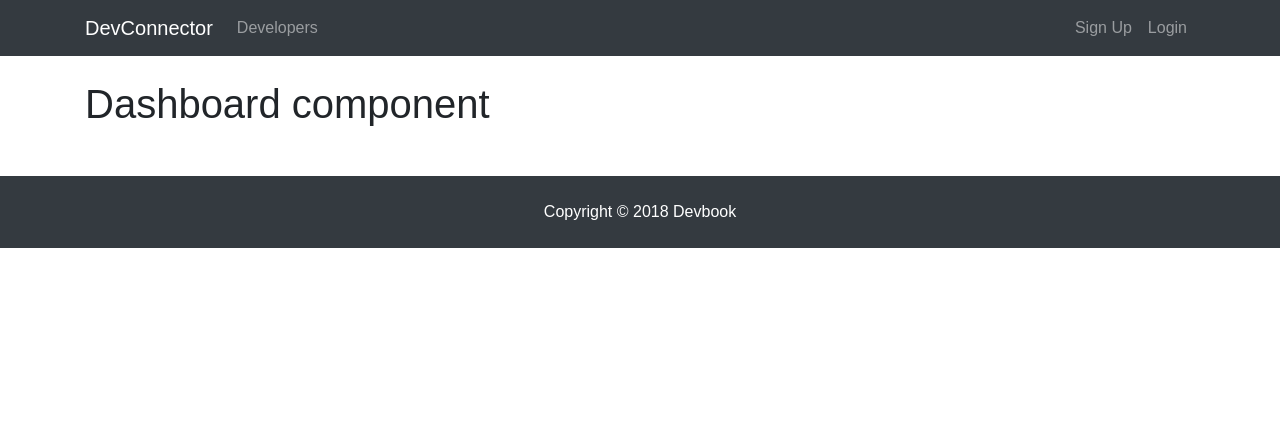
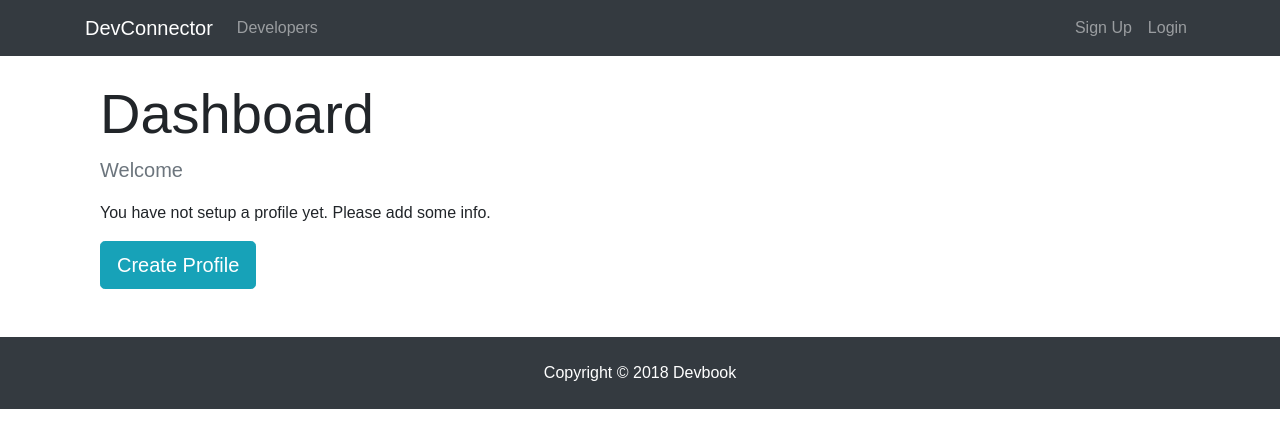
Before and after one commit to KevinRSDNguyen/DEV_BOOK, a React (Create React App) app in the folder client/: page /dashboard in a window 1280 px wide. Shown: the top 448 px of the page. Built offline with nearby package versions, Linux system fonts and the light colour scheme; no server answers.

Commit message:
Created SPinner component

```diff
--- /dev/null
+++ b/client/src/components/common/Spinner.js
@@ -0,0 +1,14 @@
+import React from "react";
+import spinner from "./spinner.gif";
+
+export default () => {
+  return (
+    <div>
+      <img
+        src={spinner}
+        alt="Loading..."
+        style={{ width: "200px", margin: "auto", display: "block" }}
+      />
+    </div>
+  );
+};
--- a/client/src/components/dashboard/Dashboard.js
+++ b/client/src/components/dashboard/Dashboard.js
@@ -1,18 +1,59 @@
 import React, { Component } from "react";
+import { Link } from "react-router-dom";
 import { connect } from "react-redux";
 import { getCurrentProfile } from "./../../actions/profileActions";
+import Spinner from "./../common/Spinner";
 
 class Dashboard extends Component {
   componentDidMount() {
     this.props.getCurrentProfile();
   }
   render() {
+    const { user } = this.props.auth;
+    const { profile, loading } = this.props.profile;
+
+    let dashboardContent;
+
+    if (profile === null || loading) {
+      dashboardContent = <Spinner />;
+    } else {
+      //Check if logged in user has profile data
+      if (Object.keys(profile).length > 0) {
+        dashboardContent = <h4>Displaying your profile!</h4>;
+      } else {
+        //User is logged in but has no profile
+        dashboardContent = (
+          <div>
+            <p className="lead text-muted">Welcome {user.name}</p>
+            <p>You have not setup a profile yet. Please add some info.</p>
+            <Link to="/create-profile" className="btn btn-lg btn-info">
+              Create Profile
+            </Link>
+          </div>
+        );
+      }
+    }
+
     return (
-      <div>
-        <h1>Dashboard component</h1>
+      <div className="dashboard">
+        <div className="container">
+          <div className="row">
+            <div className="col-md-12">
+              <h1 className="display-4">Dashboard</h1>
+              {dashboardContent}
+            </div>
+          </div>
+        </div>
       </div>
     );
   }
 }
 
-export default connect(null, { getCurrentProfile })(Dashboard);
+const mapStateToProps = state => {
+  return {
+    profile: state.profile,
+    auth: state.auth
+  };
+};
+
+export default connect(mapStateToProps, { getCurrentProfile })(Dashboard);
```
Also changed, not shown: client/src/actions/profileActions.js (+1 -6 lines), client/src/components/common/spinner.gif (added).
